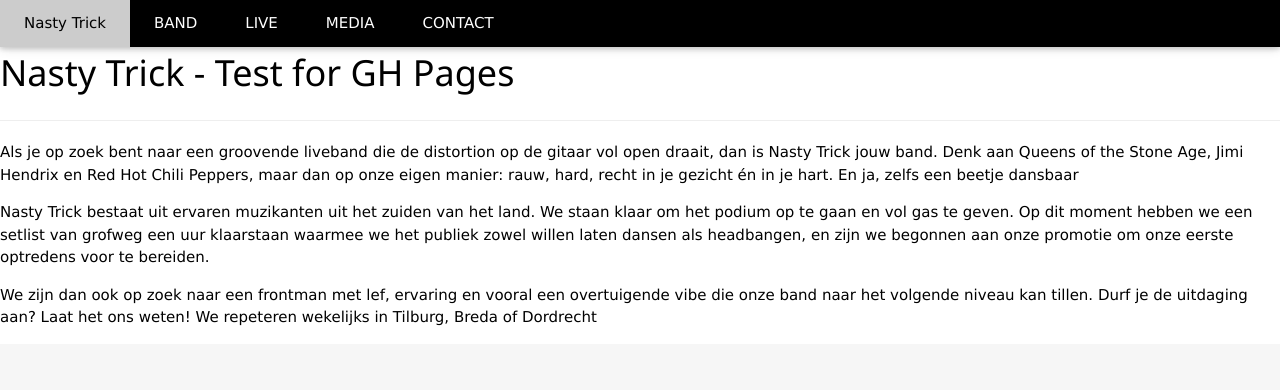
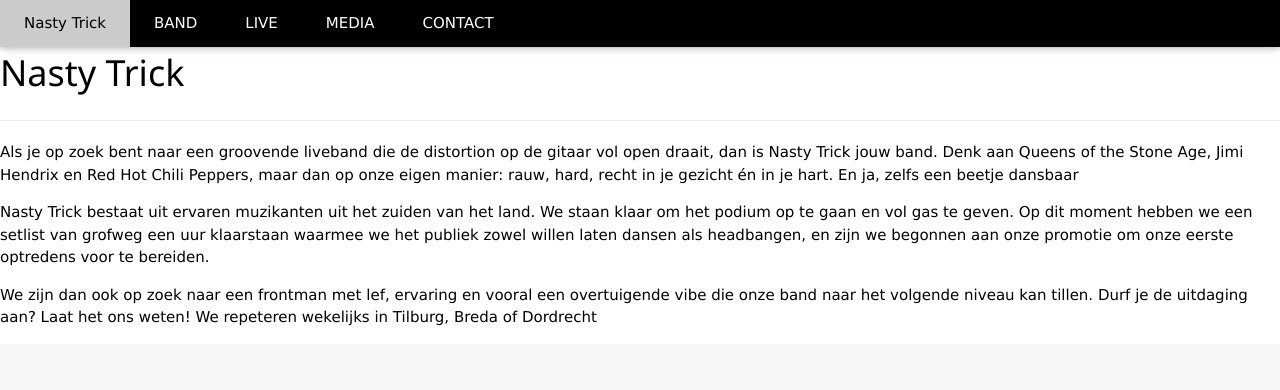
Before and after one commit to dvterrizzi/www.nastytrick.nl, a plain HTML site: page index.html in a window 1280 px wide. Shown: the top 390 px of the page. Drawn offline with nearby package versions, Linux system fonts and the light colour scheme.

Commit message:
Revert h1 change

```diff
--- a/index.html
+++ b/index.html
@@ -48,7 +48,7 @@
 
     <div class="w3-content" style="max-width: 2000px; margin-top: 46px;">
         <header>
-            <h1>Nasty Trick - Test for GH Pages</h1>
+            <h1>Nasty Trick</h1>
         </header>
 
         <main>
```
